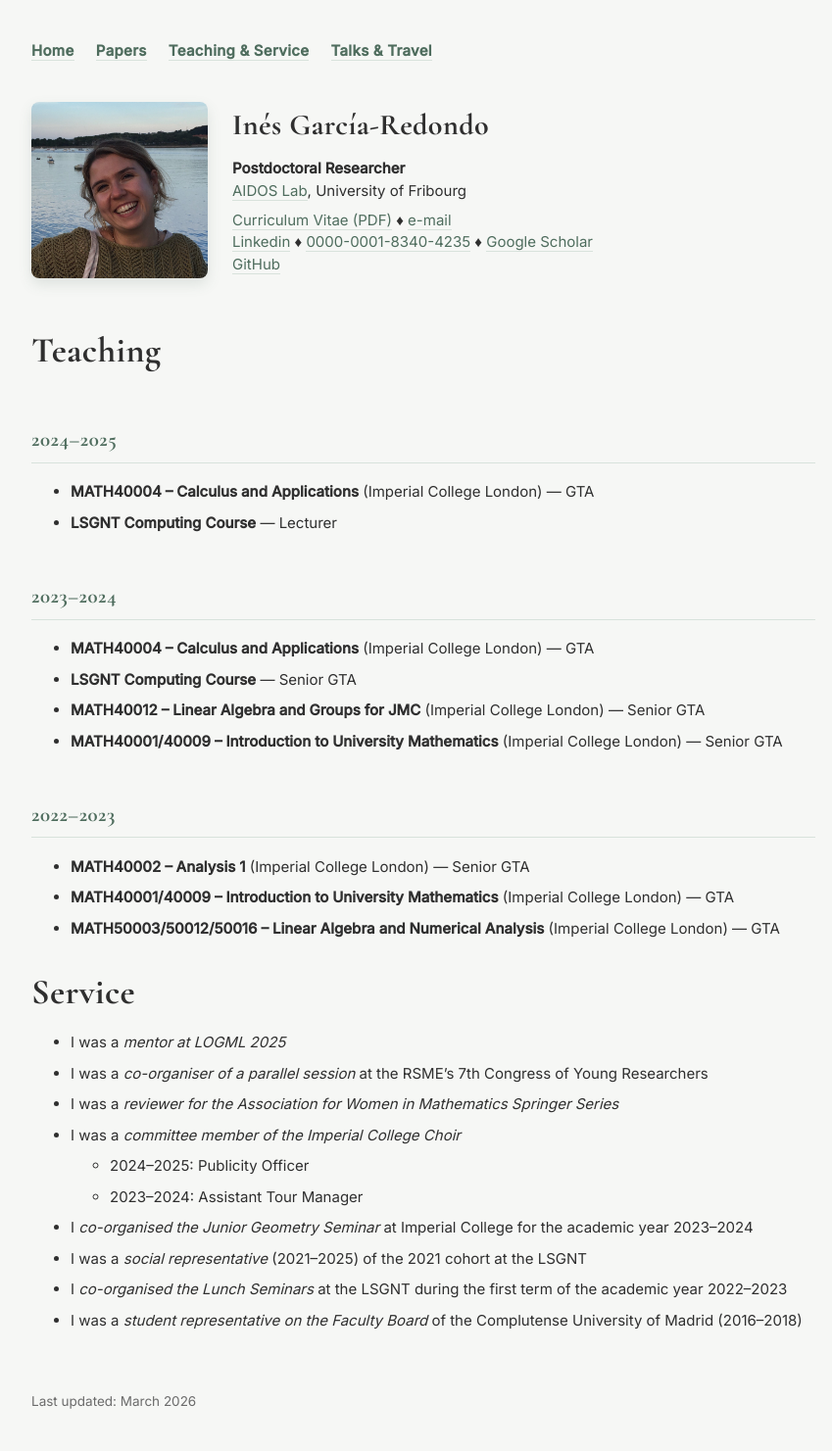
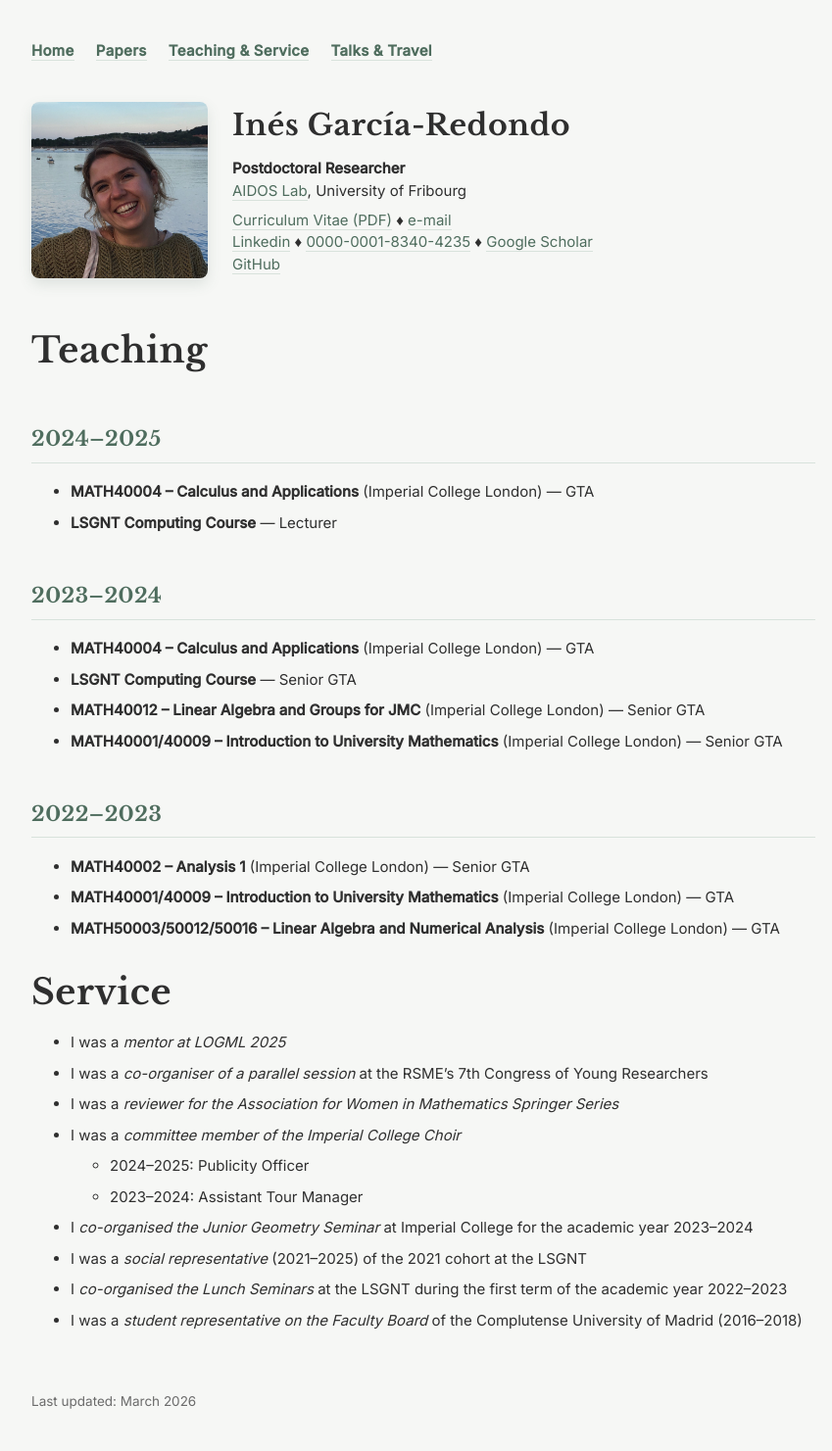
Before and after one commit to inesgare/inesgare.github.io, a Jekyll site: the page built from teaching.md, in a window 1280 px wide. Shown: the whole page at 98% size, without its empty margins (208-1057 px from the left). Built offline with Jekyll 4.4.1, drawn with Linux system fonts in a browser that asks for light colours.

Commit message:
changed fonts

```diff
--- a/_layouts/default.html
+++ b/_layouts/default.html
@@ -4,7 +4,7 @@
   <meta charset="UTF-8">
   <title>{{ page.title }} – {{ site.title }}</title>
   <link rel="stylesheet" href="/style.css">
-  <link href="https://fonts.googleapis.com/css2?family=Cormorant+Garamond:wght@600;700&family=Inter:wght@400;500&display=swap" rel="stylesheet">
+  <link href="https://fonts.googleapis.com/css2?family=Libre+Baskerville:wght@700&family=Inter:wght@400;500&display=swap" rel="stylesheet">
 </head>
 <body>
 
--- a/style.css
+++ b/style.css
@@ -49,7 +49,7 @@
    ----------------------------- */
 
 h1, h2 {
-  font-family: 'Cormorant Garamond', serif;
+  font-family: 'Libre Baskerville', serif;
   letter-spacing: 0.5px;
 }
 
```
